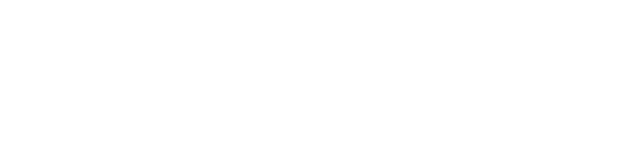
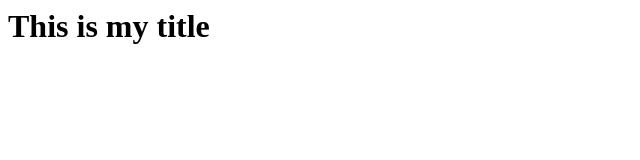
Before and after one commit to firegate666/presentation, a plain HTML site: page index.html in a window 1280 px wide. Shown: the whole page, without its empty margins (0-640 px from the left). Drawn offline with Linux system fonts and the light colour scheme.

Commit message:
add meta and header

```diff
--- a/index.html
+++ b/index.html
@@ -1,7 +1,9 @@
 <html>
 	<head>
 		<title></title>
+		<meta name="example" />
 	</head>
 <body>
+	<h1>This is my title</h1>
 </body>
 </html>
```
